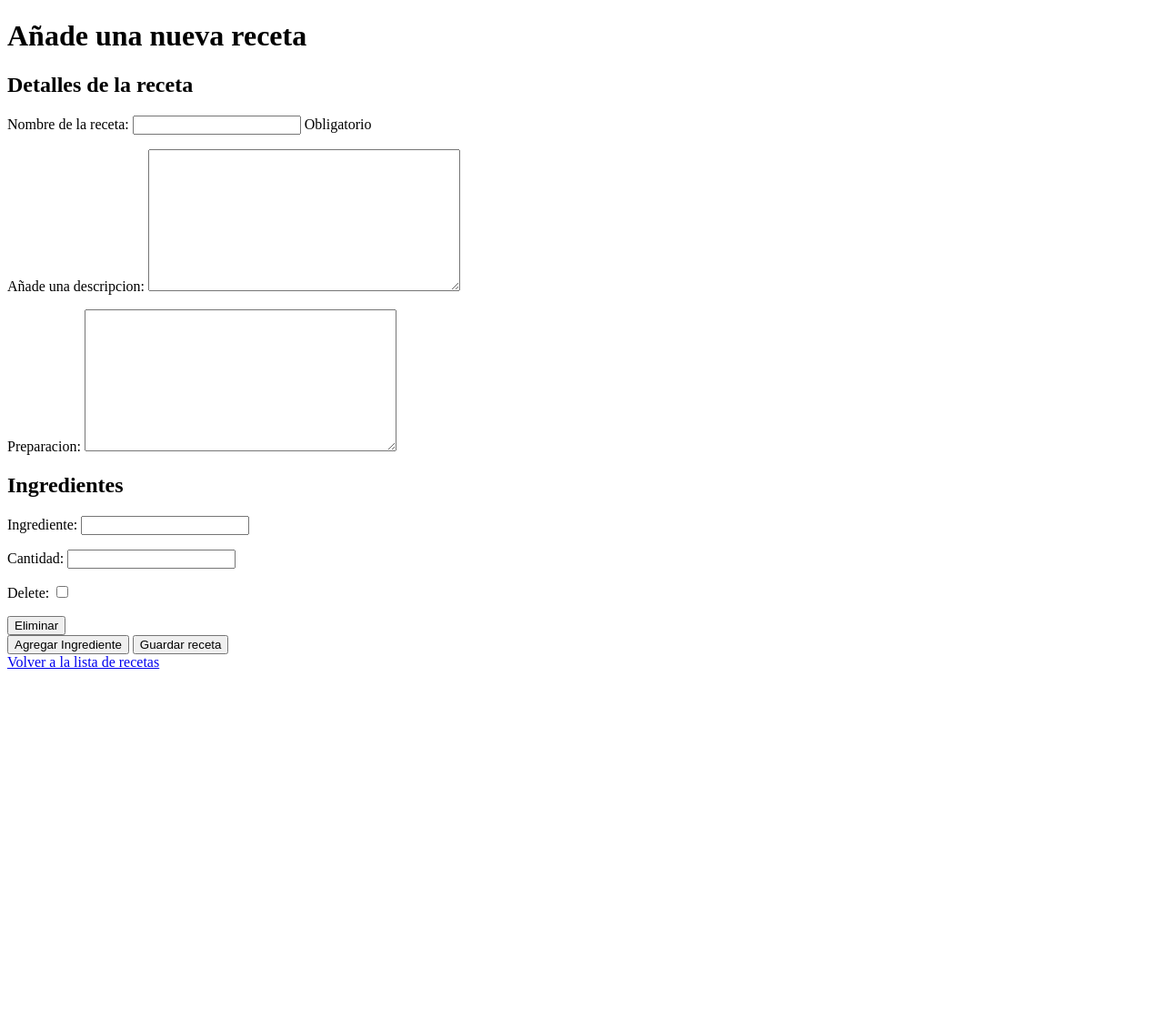
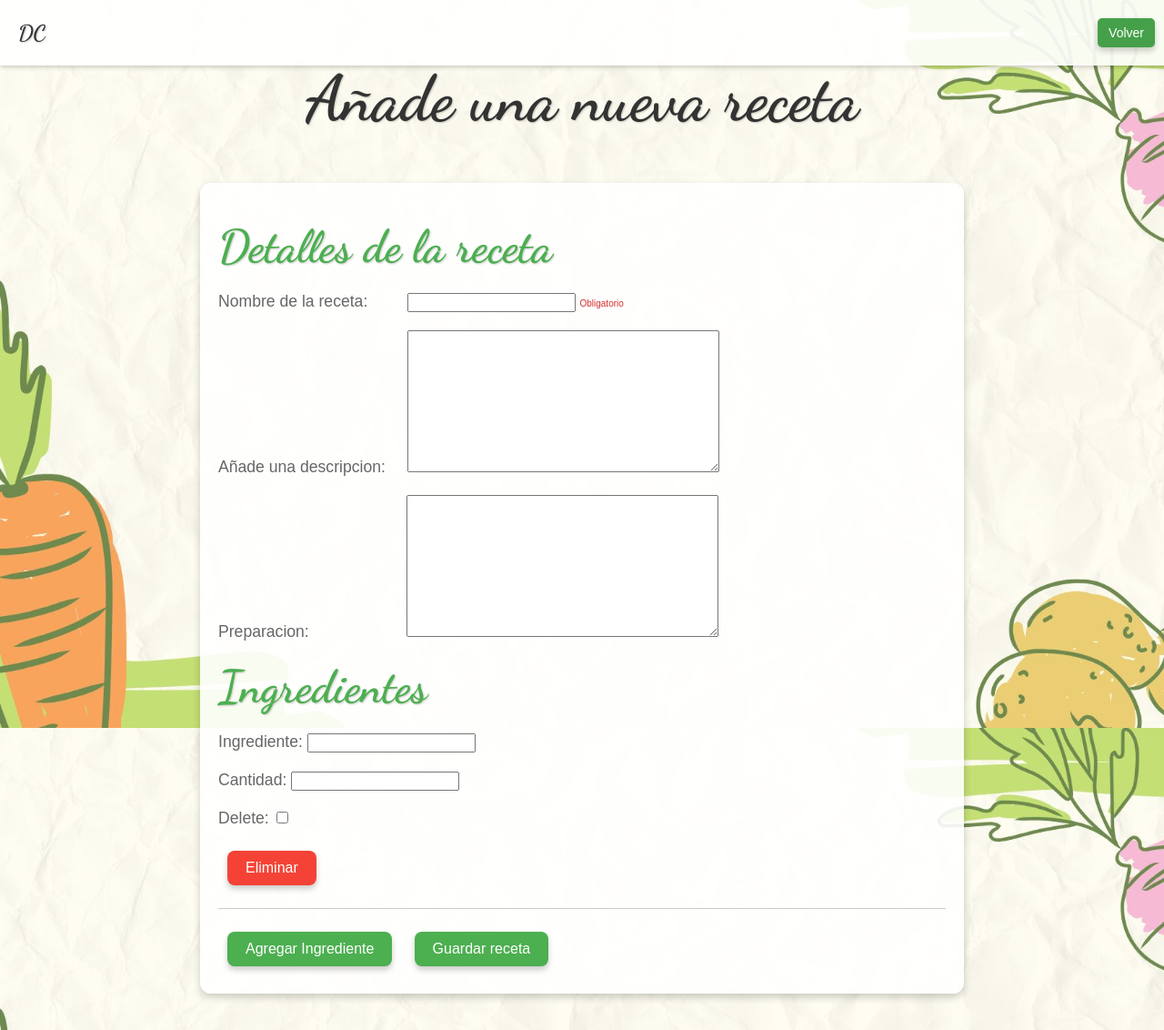
Before and after one commit to Svielma1/project_cooking, a Django app: page /agregar-receta/ in a window 1280 px wide. Shown: the whole page at 91% size. Before the commit the page ends 735 px from the top, so only its background shows below. Run offline with Django 5.2, Linux system fonts and the light colour scheme; a user stored in the database is signed in.

Commit message:
terminado css

```diff
--- a/daily_cooking/templates/agregar_receta.html
+++ b/daily_cooking/templates/agregar_receta.html
@@ -1,11 +1,22 @@
+{% load static %}
 <!DOCTYPE html>
 <html lang="en">
 <head>
+    <link rel="stylesheet" href="{% static 'css/agregar_recetas.css' %}">
+    <link href="https://fonts.googleapis.com/css2?family=Dancing+Script:wght@400;700&display=swap" rel="stylesheet">
     <meta charset="UTF-8">
     <meta name="viewport" content="width=device-width, initial-scale=1.0">
     <title>Daily Cooking</title>
 </head>
 <body>
+    <header>
+        <h2>DC</h2>
+        <div class="banner-buttons">
+            {% if user.is_authenticated %}
+                <button onclick="window.location.href='{% url 'index' %}'">Volver</button>
+            {% endif %}
+        </div>
+    </header>
     <h1>Añade una nueva receta</h1>
 
     <!-- Mostrar el botón solo si el usuario es ADMIN -->
@@ -34,8 +45,6 @@
     {% else %}
         <p>No tienes permisos para añadir recetas.</p>
     {% endif %}
-
-    <a href="{% url 'inicio' %}">Volver a la lista de recetas</a>
 
     <script>
         document.addEventListener('DOMContentLoaded', function () {
--- a/daily_cooking/templates/registro.html
+++ b/daily_cooking/templates/registro.html
@@ -1,7 +1,10 @@
+{% load static %}
 <!DOCTYPE html>
 <html lang="en">
 <head>
     <meta charset="UTF-8">
+    <link rel="stylesheet" href="{% static 'css/registro.css' %}">
+    <link href="https://fonts.googleapis.com/css2?family=Dancing+Script:wght@400;700&display=swap" rel="stylesheet">
     <title>Registrarse</title>
 </head>
 <body>
--- a/daily_cooking/urls.py
+++ b/daily_cooking/urls.py
@@ -23,7 +23,6 @@ urlpatterns = [
     path('', views.index, name='index'),
     path('registro/', views.registro, name='registro'),
     path('login/', views.user_login, name='login'),            # Ruta de login
-    path('inicio/', views.inicio, name='inicio'),
     path('registro/', views.registro, name='registro'),            # Ruta para la vista "inicio"
     path('ingresar-ingredientes/', views.ingresar_ingredientes, name='ingresar_ingredientes'),  # Ruta para ingresar ingredientes
     path('ingresar-restricciones/', views.ingresar_restricciones, name='ingresar_restricciones'),  # Nueva ruta para restricciones
--- a/daily_cooking/views.py
+++ b/daily_cooking/views.py
@@ -55,8 +55,6 @@ def user_login(request):
             messages.error(request, 'Usuario o contraseña incorrectos')
     return render(request, 'login.html')
 
-def inicio(request):
-    return render(request, 'inicio.html')  # Renderiza la plantilla "inicio.html"
 
 def ingresar_ingredientes(request):
     # Obtén o crea el registro de ingredientes del usuario
--- /dev/null
+++ b/static/css/agregar_recetas.css
@@ -0,0 +1,161 @@
+body {
+    margin: 0;
+    font-family: 'Dancing Script', cursive, Arial, sans-serif;
+    background-image: url('/static/assets/receta.jpg');
+    background-size: cover;
+    background-repeat: no-repeat;
+    background-attachment: fixed;
+    display: flex;
+    flex-direction: column;
+    padding: 20px;
+    color: #333;
+}
+
+h1 {
+    font-family: 'Dancing Script', cursive;
+    color: #333;
+    text-shadow: 1px 1px 2px rgba(0, 0, 0, 0.2);
+    text-align: center;
+    margin-bottom: 30px;
+    font-size: 70px;
+}
+
+h2 {
+    font-family: 'Dancing Script', cursive;
+    color: #4caf50;
+    text-shadow: 1px 1px 2px rgba(0, 0, 0, 0.2);
+    font-size: 50px;
+    margin-top: 20px;
+    margin-bottom: 15px;
+}
+
+form {
+    background-color: rgba(255, 255, 255, 0.9);
+    padding: 20px;
+    border-radius: 12px;
+    box-shadow: 0 4px 8px rgba(0, 0, 0, 0.2);
+    width: 100%;
+    max-width: 800px;
+    margin: 20px auto;
+}
+
+form p {
+    margin-bottom: 15px;
+    text-align: left;
+}
+
+#id_descripcion{
+    margin-left: 20px;
+}
+#id_metodo{
+    margin-left: 103px;
+}
+#id_nombre{
+    margin-left: 39px;
+}
+
+
+button {
+    background-color: #4caf50;
+    color: white;
+    border: none;
+    padding: 10px 20px;
+    border-radius: 8px;
+    font-family: Arial, sans-serif;
+    font-size: 1em;
+    cursor: pointer;
+    box-shadow: 0 4px 6px rgba(0, 0, 0, 0.2);
+    margin: 10px;
+    transition: background-color 0.3s ease;
+}
+
+button:hover {
+    background-color: #45a049;
+}
+
+button.delete-row {
+    background-color: #f44336;
+    margin-top: 10px;
+}
+
+button.delete-row:hover {
+    background-color: #d32f2f;
+}
+
+#formset-container .formset-row {
+    margin-bottom: 15px;
+    border-bottom: 1px solid #ccc;
+    padding-bottom: 15px;
+}
+
+p {
+    text-align: center;
+    color: #666;
+    font-size: 1.1em;
+    margin-top: 20px;
+}
+
+/* Mensajes de error */
+ul {
+    font-family: Arial, sans-serif;
+    list-style-type: none;
+    padding: 0;
+    margin: 10px 0;
+    color: #d32f2f;
+    text-align: center;
+}
+
+ul li {
+    font-size: 1em;
+}
+
+label{
+    font-family: Arial, sans-serif;
+}
+
+span{
+    font-family: Arial, sans-serif;
+    color: #d32f2f;
+    font-size:10px;
+}
+
+header {
+    position: fixed;
+    top: 0;
+    left: 0;
+    width: 100%;
+    background-color: rgba(255, 255, 255, 0.9);
+    display: flex;
+    justify-content: space-between;
+    align-items: center;
+    padding: 10px 20px;
+    box-shadow: 0 2px 5px rgba(0, 0, 0, 0.2);
+    z-index: 1000;
+}
+
+header h2 {
+    margin: 0;
+    font-family: 'Dancing Script', cursive;
+    font-size: 24px;
+    color: #333;
+}
+
+.banner-buttons {
+    display: flex;
+    gap: 10px;
+    margin-right: 20px;
+}
+
+.banner-buttons button {
+    background-color: #45a049;
+    color: white;
+    border: none;
+    padding: 8px 12px;
+    border-radius: 5px;
+    cursor: pointer;
+    font-size: 14px;
+}
+
+.banner-buttons button:hover {
+    background-color: #86d63b;
+}
```
Also changed, not shown: daily_cooking/templates/mostrar_recetas.html (+16 -4 lines), static/css/index.css (+5 -6 lines), static/css/ingredientes.css (+6 -5 lines), static/css/recetas.css (+115 -0 lines), static/css/registro.css (+86 -0 lines), db.sqlite3, static/assets/receta.jpg (renamed from static/assets/receta (2).jpg).
